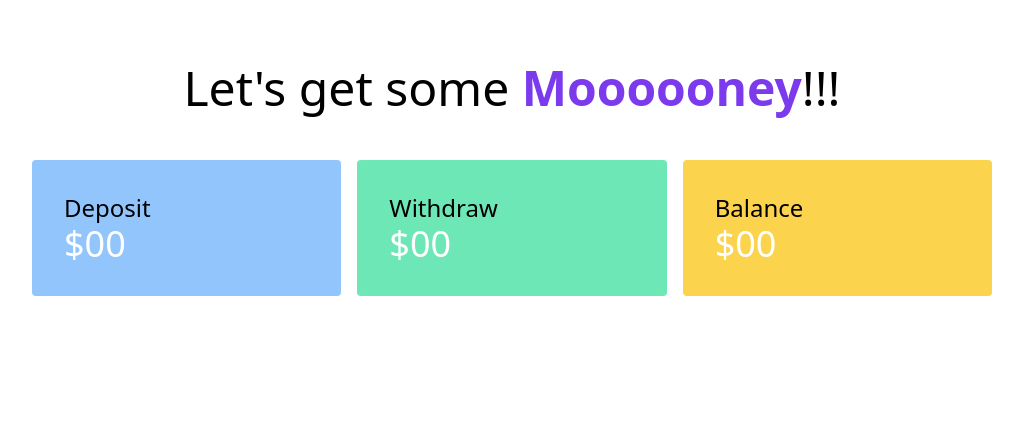
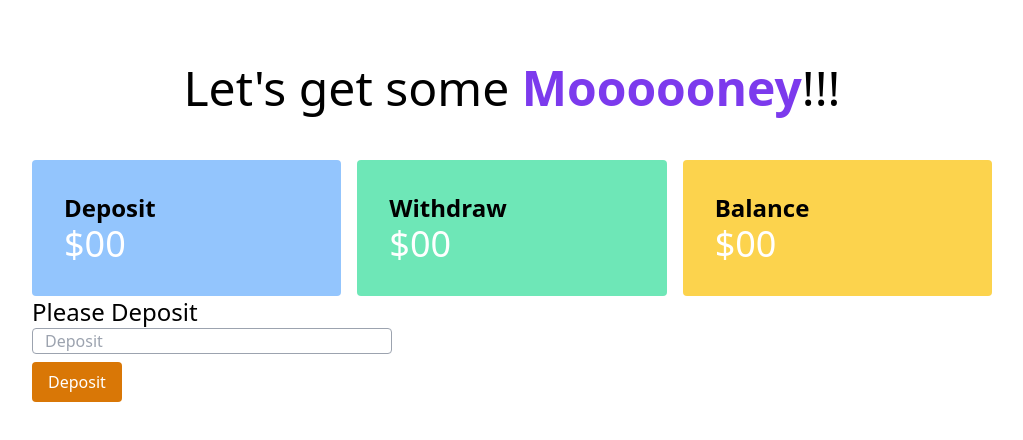
Before and after one commit to hasibulpolok/baapErBank, a plain HTML site: page bankaccount.html in a window 1280 px wide. Shown: the whole page, without its empty margins (128-1151 px from the left). Drawn offline with nearby package versions, Linux system fonts and the light colour scheme.

Commit message:
deposit-input-field added in bankaccount.html

```diff
--- a/bankaccount.html
+++ b/bankaccount.html
@@ -17,21 +17,36 @@
         <h1 class="text-5xl text-center mt-16">Let's get some <span
                 class="font-semibold text-purple-600">Moooooney</span>!!!</h1>
     </header>
-    <main>
+    <main class="w-3/4 mx-auto">
+        <!-- balance calculation -->
         <section class="mt-12">
-        <div class="grid grid-cols-3 gap-4  w-3/4 mx-auto">
+            <div class="grid grid-cols-3 gap-4  ">
                 <div class="bg-blue-300 p-8 rounded">
-                <h3 class="text-2xl text-semibold">Deposit</h3>
+                    <h3 class="text-2xl font-semibold">Deposit</h3>
                     <h4 class="text-4xl text-white">$<span>00</span></h4>
                 </div>
                 <div class="bg-green-300 p-8 rounded">
-                <h3 class="text-2xl">Withdraw</h3>
+                    <h3 class="text-2xl font-semibold">Withdraw</h3>
                     <h4 class="text-4xl text-white">$<span>00</span></h4>
                 </div>
                 <div class="bg-yellow-300 p-8 rounded">
-                <h3 class="text-2xl ">Balance</h3>
+                    <h3 class="text-2xl font-semibold">Balance</h3>
                     <h4 class="text-4xl text-white">$<span>00</span>
                 </div>
+            </div>
+        </section>
+        <!-- Deposit & Withdraw -->
+        <section>
+            <div class="grid grid-cols-2 justify-around">
+                <div>
+                    <h3 class="text-2xl">Please Deposit</h3>
+                    <div>
+                        <input id="user-email" class="border border-gray-400 rounded block w-3/4 mb-2 px-3" type="text" name=""
+                            id="" placeholder="Deposit" required>
+                        <button id="deposit" class="bg-yellow-600 px-4 py-2 rounded font-medium text-white">Deposit</button>
+                    </div>
+                </div>
+
             </div>
         </section>
     </main>
```
Also changed, not shown: index.html (+1 -1 lines). Lines whose indentation alone changed are shown as unchanged.
